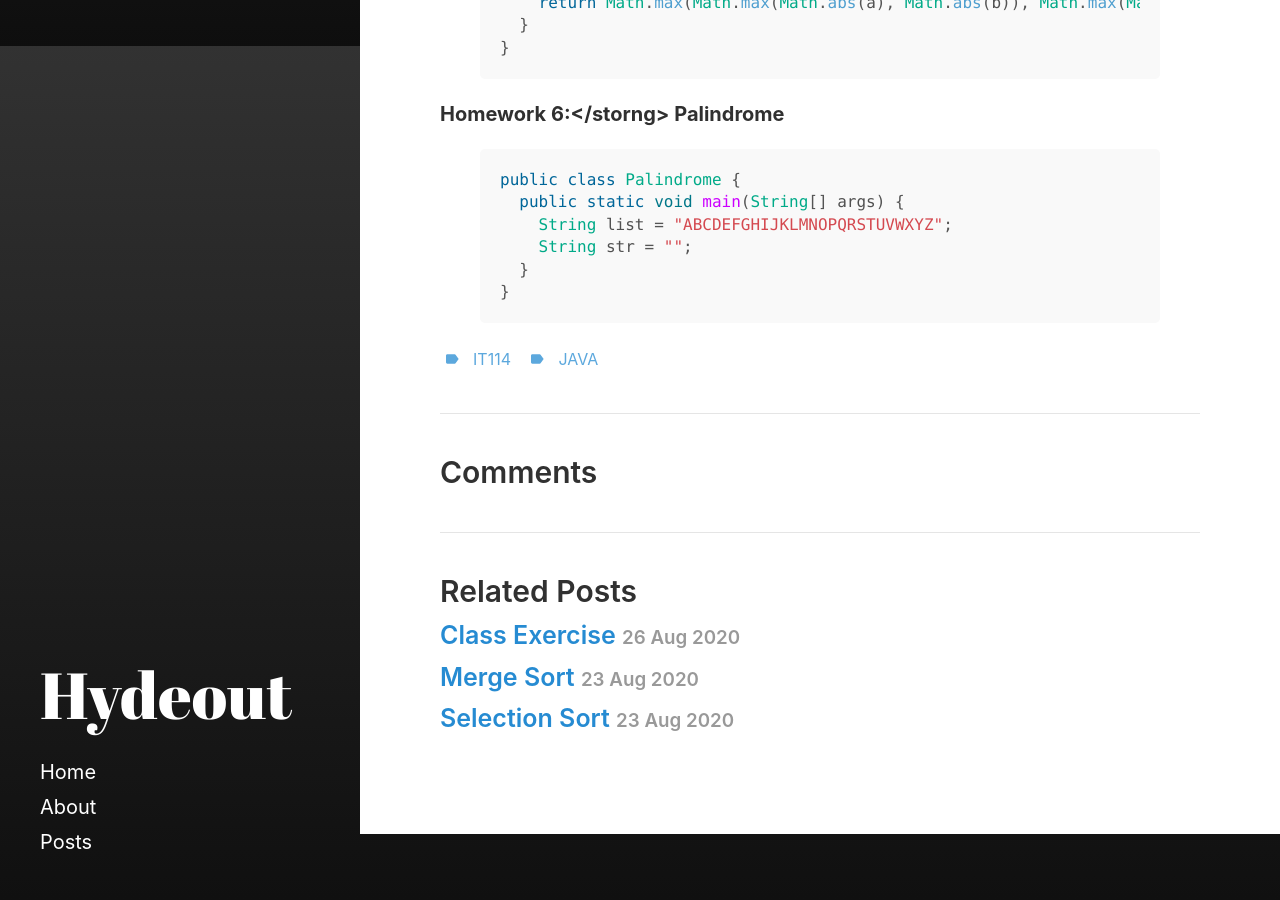
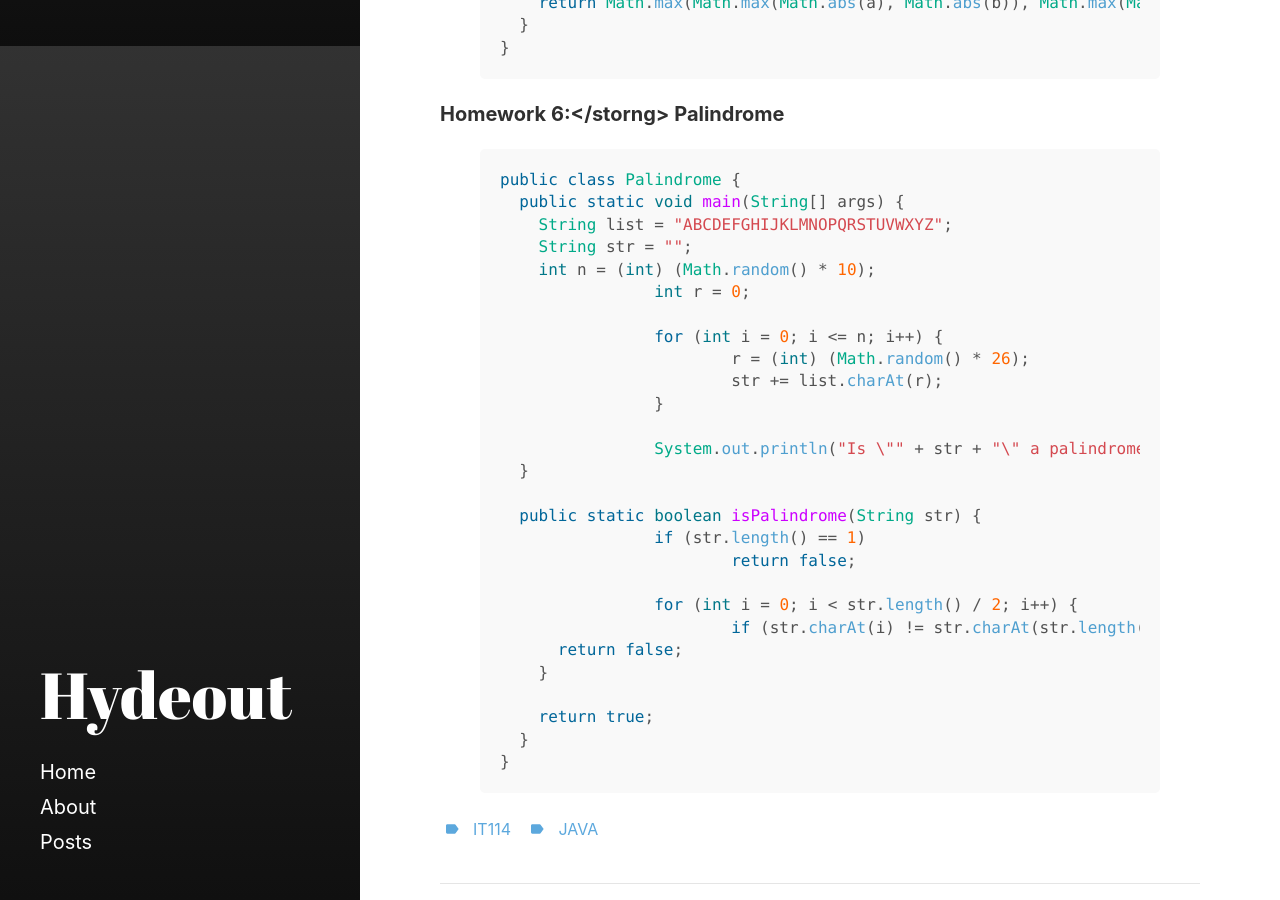
Before and after one commit to C13H12N4O2/C13H12N4O2.github.io, a Jekyll site: the page built from _posts/2020-08-28-13-59-Homework.md, in a window 1280 px wide and 900 px high, scrolled down 4454 px. Built offline with Jekyll 4.4.1, drawn with Linux system fonts in a browser that asks for light colours.

Commit message:
Update 2020-08-28-13-59-Homework.md

```diff
--- a/_posts/2020-08-28-13-59-Homework.md
+++ b/_posts/2020-08-28-13-59-Homework.md
@@ -220,6 +220,27 @@ public class Palindrome {
   public static void main(String[] args) {
     String list = "ABCDEFGHIJKLMNOPQRSTUVWXYZ";
     String str = "";
+    int n = (int) (Math.random() * 10);
+		int r = 0;
+
+		for (int i = 0; i <= n; i++) {
+			r = (int) (Math.random() * 26);
+			str += list.charAt(r);
+		}
+
+		System.out.println("Is \"" + str + "\" a palindrome?: " + isPalindrome(str));
+  }
+
+  public static boolean isPalindrome(String str) {
+		if (str.length() == 1)
+			return false;
+
+		for (int i = 0; i < str.length() / 2; i++) {
+			if (str.charAt(i) != str.charAt(str.length() - 1 - i))
+      return false;
+    }
+
+    return true;
   }
 }
 {% endhighlight %}
```
